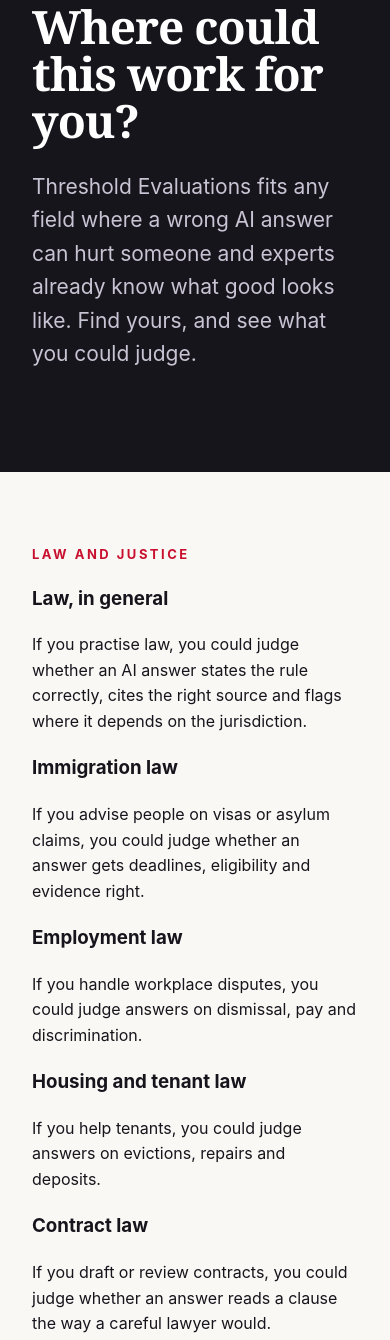
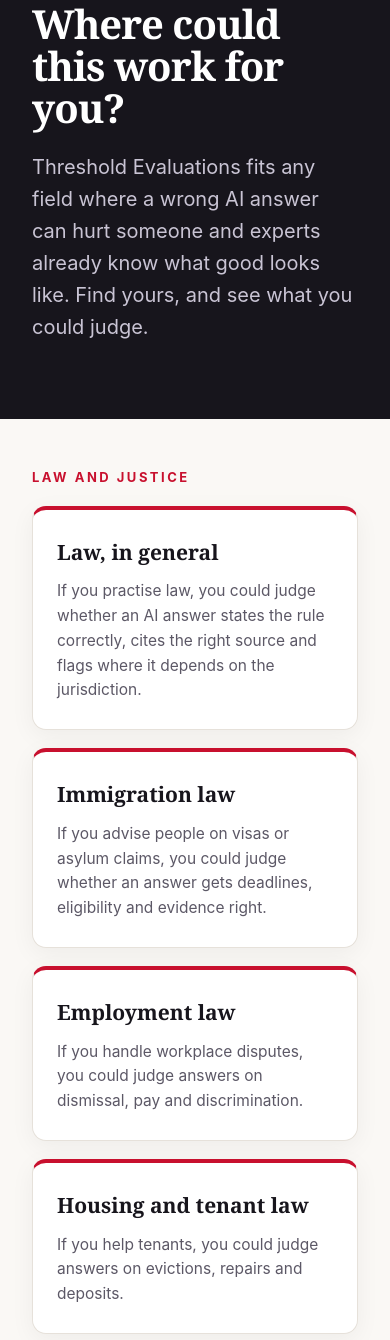
Before and after one commit to DigitalHumanitarianNetwork/threshold, a plain HTML site: page 3-sectors.html in a window 390 px wide. Shown: the part 158-1498 px from the top of the page. Drawn offline with Linux system fonts and the light colour scheme.

Commit message:
Add Sectors nav link and styles (home.css)

```diff
--- a/home.css
+++ b/home.css
@@ -83,3 +83,24 @@ body{background:var(--paper);color:var(--text);font-family:-apple-system,"Helvet
   .hsec{padding:72px 0;}
   .final .bigmail{font-size:21px;}
 }
+/* Sectors */
+.sectors{background:var(--paper);}
+.sgrid{display:grid;grid-template-columns:repeat(3,1fr);gap:24px;margin-top:44px;}
+.scard{background:#fff;border:1px solid var(--line);border-top:4px solid var(--red);border-radius:14px;padding:26px 24px;box-shadow:0 6px 24px rgba(23,21,28,.05);}
+.scard h3{font-family:Georgia,serif;font-size:21px;margin:0 0 10px;}
+.scard p{font-size:15.5px;color:var(--muted);margin:0;}
+.sectors .pilotcta{margin-top:44px;}
+.sectorspage .shero{padding:70px 0 80px;}
+.sectorspage .shero h1{font-family:Georgia,serif;font-size:60px;line-height:1.05;margin:0;max-width:16ch;}
+.sectorspage .shero p.sub{margin-top:22px;font-size:20px;color:#c9c4d4;max-width:50ch;}
+.sgroup{padding:64px 0;background:var(--paper);}
+.sgroup.alt{background:#efede8;}
+.sgroup .sgrid{margin-top:8px;}
+@media (min-width:821px) and (max-width:1000px){.sgrid{grid-template-columns:repeat(2,1fr);}}
+@media (max-width:820px){
+  .sgrid{grid-template-columns:1fr;gap:18px;}
+  .sectorspage .shero h1{font-size:40px;}
+  .sectorspage .shero{padding:50px 0 56px;}
+  .sgroup{padding:48px 0;}
+}
+.who+.sectors{padding-top:0;}
```
